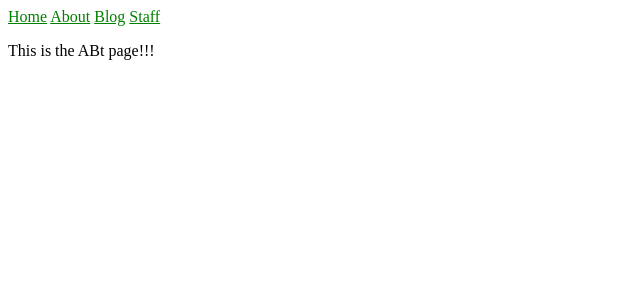
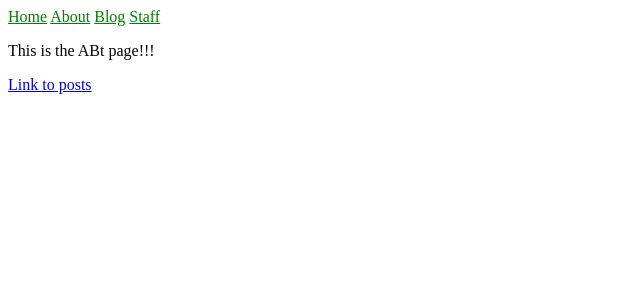
Before and after one commit to drizzlevanta/jekylltest, a Jekyll site: the page built from about.md, in a window 1280 px wide. Shown: the top 300 px of the page, without its empty margins (0-640 px from the left). Built offline with Jekyll 4.4.1, drawn with Linux system fonts in a browser that asks for light colours.

Commit message:
Using link tags.

```diff
--- a/about.md
+++ b/about.md
@@ -4,3 +4,5 @@ title: ABt
 ---
 
 This is the {{page.title}} page!!!
+
+[Link to posts]({% link blog.html %})
```
Also changed, not shown: 9 other files.
